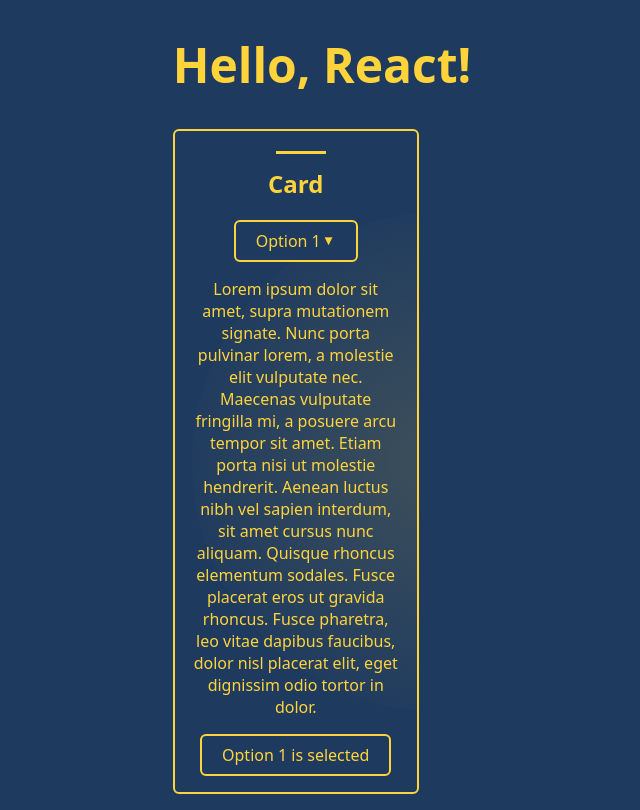
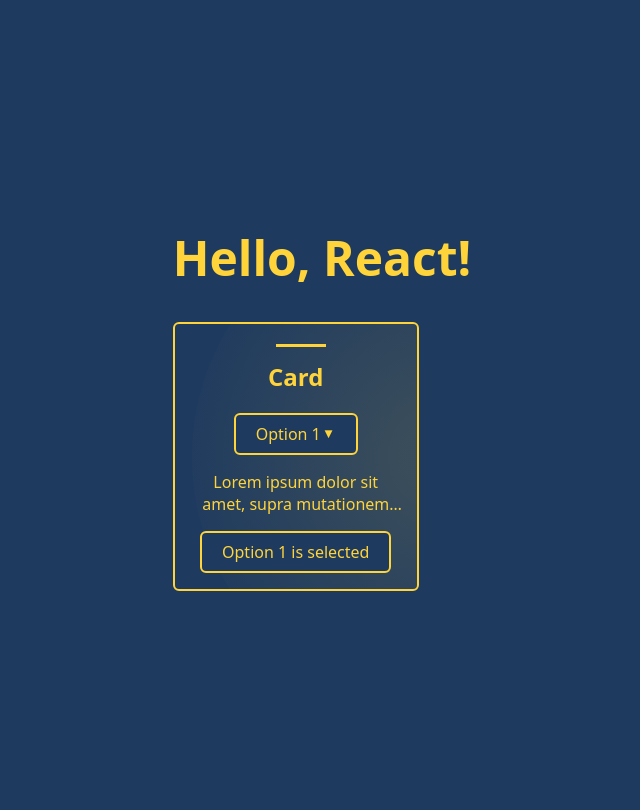
Before and after one commit to slivlikh/collaborator-test-task, a React app: page / in a window 1280 px wide. Shown: the whole page, without its empty margins (318-958 px from the left). Built offline with nearby package versions, Linux system fonts and the light colour scheme.

Commit message:
task: інтегровано class line-clamp-2 в ui/Card/Description.jsx час: 3хв

```diff
--- a/src/components/Card/Card.jsx
+++ b/src/components/Card/Card.jsx
@@ -18,7 +18,7 @@ export const Card = ({ title, description, options }) => {
         selectedOption={selectedOption}
         onChange={handleDropdownChange}
       />
-      <CardUI.Description>{description}</CardUI.Description>
+      <CardUI.Description lineClamp={2}>{description}</CardUI.Description>
 
       <ButtonCounter
         onCounterUpdated={handleUpdateCounter}
--- a/src/ui/components/Card/Description.jsx
+++ b/src/ui/components/Card/Description.jsx
@@ -1,3 +1,5 @@
-export const Description = ({ children }) => (
-  <p className={`card-description`}>{children}</p>
+export const Description = ({ children, lineClamp }) => (
+  <p className={`card-description ${lineClamp && `line-clamp-${lineClamp}`}`}>
+    {children}
+  </p>
 );
```
